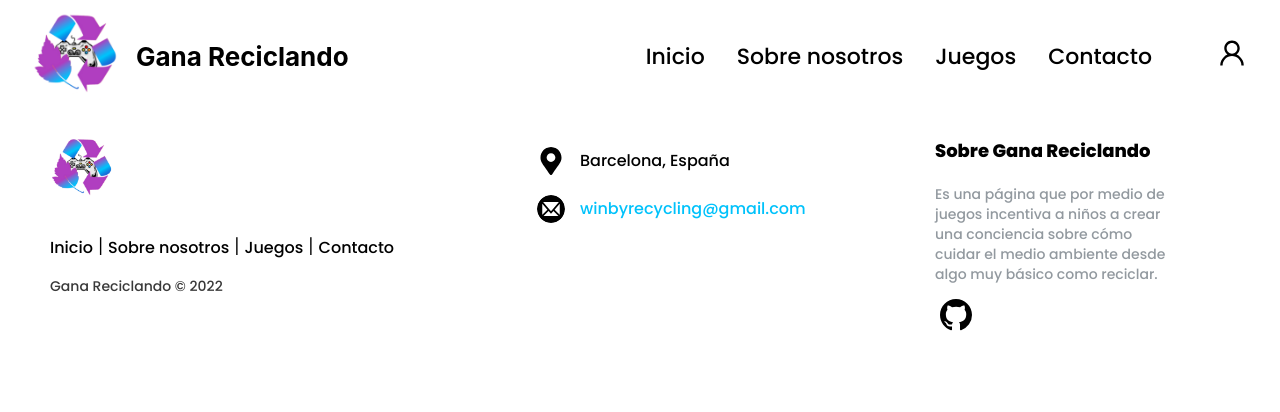
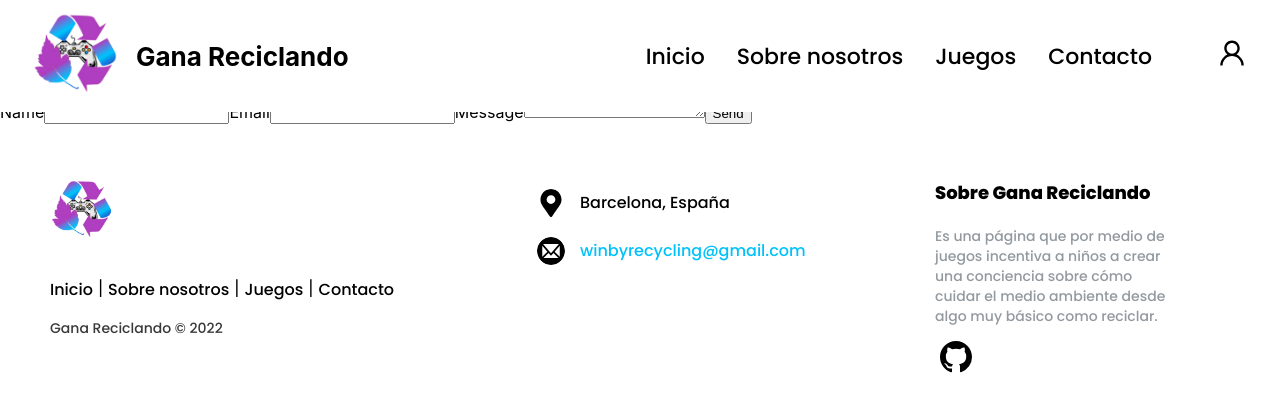
Before and after one commit to anvidmen/winbyrecycling, a React (Create React App) app: page /contact in a window 1280 px wide. Shown: the top 412 px of the page. Built offline with nearby package versions, Linux system fonts and the light colour scheme.

Commit message:
form contact

```diff
--- a/package.json
+++ b/package.json
@@ -3,6 +3,7 @@
   "version": "0.1.0",
   "private": true,
   "dependencies": {
+    "@emailjs/browser": "^3.6.2",
     "@testing-library/jest-dom": "^5.16.4",
     "@testing-library/react": "^13.2.0",
     "@testing-library/user-event": "^13.5.0",
--- a/src/pages/Contact/Contact.jsx
+++ b/src/pages/Contact/Contact.jsx
@@ -1,11 +1,34 @@
 import Body from "components/layout/Body/Body"
+import React, { useRef } from 'react';
+import emailjs from '@emailjs/browser';
 
 const Contact = () => {
+    const form = useRef();
+
+    const sendEmail = (e) => {
+      e.preventDefault();
+
+      emailjs.sendForm('service_yh3oiaa', 'template_5rqq7qe', form.current, 'LQ588QouS1DL8SU0s')
+        .then((result) => {
+            console.log(result.text);
+        }, (error) => {
+            console.log(error.text);
+        });
+    };
     return (
-        <Body>
-            <h1>Contacta con nosotros</h1>
-        </Body>
-    )
+      <Body>
+        <h1>Contacta con nosotros</h1>
+        <form ref={form} onSubmit={sendEmail}>
+          <label>Name</label>
+          <input type="text" name="name" />
+          <label>Email</label>
+          <input type="email" name="email" />
+          <label>Message</label>
+          <textarea name="message" />
+          <input type="submit" value="Send" />
+        </form>
+      </Body>
+    );
 }
 
 export default Contact
```
Also changed, not shown: 1 other file (tests, documents, lock files or other folders).
